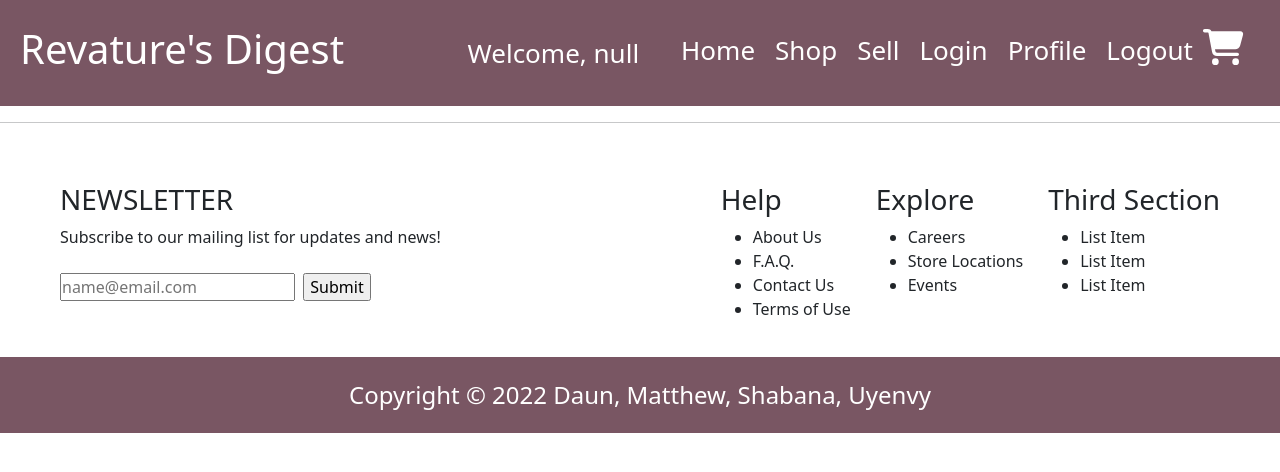
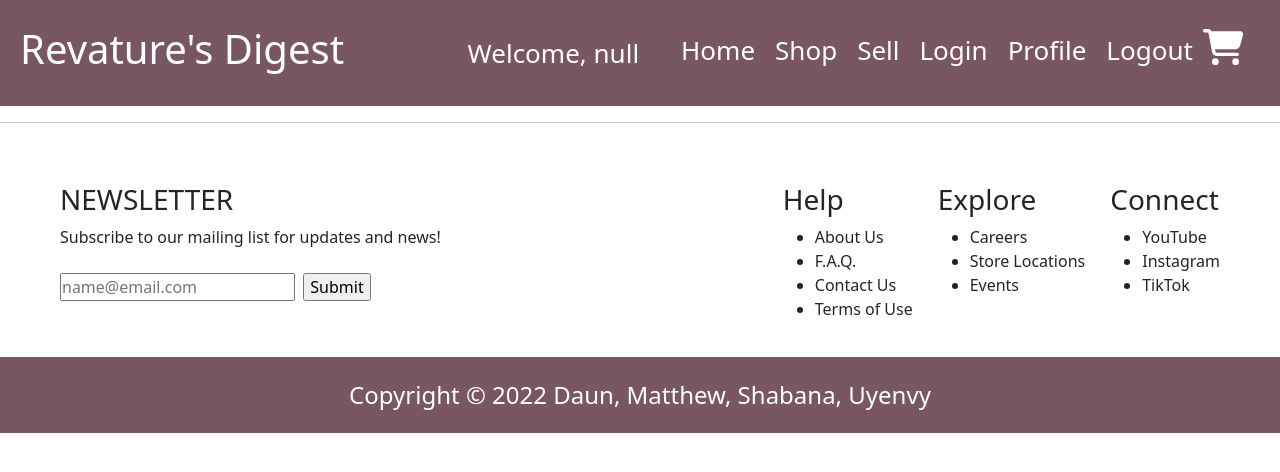
Before and after one commit to daunkim18/Project1, a React (Create React App) app in the folder frontend/: page /profile in a window 1280 px wide. Shown: the top 472 px of the page. Built offline with nearby package versions, Linux system fonts and the light colour scheme.

Commit message:
push local storage button

```diff
--- a/frontend/package.json
+++ b/frontend/package.json
@@ -7,8 +7,6 @@
     "@fortawesome/fontawesome-svg-core": "^6.1.1",
     "@fortawesome/free-solid-svg-icons": "^6.1.1",
     "@fortawesome/react-fontawesome": "^0.1.18",
-    "@material-ui/core": "^4.12.4",
-    "@material-ui/icons": "^4.11.3",
     "@testing-library/jest-dom": "^5.16.3",
     "@testing-library/react": "^12.1.4",
     "@testing-library/user-event": "^13.5.0",
@@ -17,7 +15,6 @@
     "react": "^17.0.0",
     "react-bootstrap": "^2.2.3",
     "react-dom": "^17.0.0",
-    "react-helmet-async": "^1.2.3",
     "react-router-bootstrap": "^0.26.1",
     "react-router-dom": "^6.3.0",
     "react-scripts": "5.0.0",
--- a/frontend/src/components/Footer.js
+++ b/frontend/src/components/Footer.js
@@ -39,11 +39,11 @@ function Footer() {
             </div>
             &nbsp;&nbsp;&nbsp;&nbsp;&nbsp;&nbsp;
             <div className='extraSection'>
-                <h3>Third Section</h3>
+                <h3>Connect</h3>
                 <ul>
-                    <li>List Item</li>
-                    <li>List Item</li>
-                    <li>List Item</li>
+                    <li>YouTube</li>
+                    <li>Instagram</li>
+                    <li>TikTok</li>
                 </ul>
             </div>
         </div>
--- a/frontend/src/components/Header.js
+++ b/frontend/src/components/Header.js
@@ -10,10 +10,12 @@ function Header() {
   const [openBurger, setOpenBurger] = useState(false);
 
   var loggedinuser = sessionStorage.getItem('currentUser');
-    const innerHTML = {__html: 'Welcome, ' + loggedinuser}
+
+  const innerHTML = {__html: 'Welcome, ' + loggedinuser}
 
   function clearSess() {
     sessionStorage.clear();
+    window.location.reload();
   }
 
   return (
@@ -44,7 +46,7 @@ function Header() {
               <Link to={"/profile"} className='profileLink'>Profile</Link>
             </li>
             <li>
-              <Link to={"/logout"} onClick={clearSess()} className='logoutLink'>Logout</Link>
+              <Link to={"/logout"} onClick={() =>{clearSess()}} className='logoutLink'>Logout</Link>
             </li>
           </ul>
           <a href="/cart">
@@ -81,7 +83,7 @@ function Header() {
                 <Link to={"/sell"} onClick={() => setOpenBurger(!openBurger)}>Sell</Link>
               </li>
               <li>
-                <Link to={"/logout"} onClick={clearSess()} className='logoutLink'>Logout</Link>
+                <Link to={"/logout"}  onClick={() =>{clearSess()}} className='logoutLink'>Logout</Link>
               </li>
       </ul>
     }
--- a/frontend/src/pages/Shop.js
+++ b/frontend/src/pages/Shop.js
@@ -1,4 +1,4 @@
-import React, {Component} from 'react'
+import React, {Component, useState, useEffect} from 'react'
 import axios from 'axios';
 import '../styles/Shop.css';
 import { FontAwesomeIcon } from '@fortawesome/react-fontawesome';
@@ -16,7 +16,9 @@ export default class Shop extends Component {
     getShopData() {
         axios.get(`http://localhost:3001/storeinventory`).then((response) => {
             const data = response.data
-                console.log(data)
+
+            let cartItems = []
+
             const shopData = data.map(book =>
                 <div classname='shopInventory'>
                     <div id='bookCard'>
@@ -28,7 +30,7 @@ export default class Shop extends Component {
                         <br/>
                         <b>Stock:</b> {book.stock}
                         <br/>
-                            <button type='submit' id='addCartBtn'><FontAwesomeIcon icon={faCartShopping} /> Add to Cart</button>
+                        <button type='submit' className='addCartBtn' id={book.book_name} onClick={function cart(){ cartItems.push(book.book_name); localStorage.setItem("currentCart", cartItems)}}><FontAwesomeIcon icon={faCartShopping}/> Add to Cart</button>
                     </div>
                 </div>
                 )
@@ -36,12 +38,10 @@ export default class Shop extends Component {
                 this.setState({
                     shopData
                 })
-
         })
         .catch((error) => {
             console.log(error)
         })
-
 }
     componentDidMount(){
         this.getShopData()
--- a/frontend/src/styles/Shop.css
+++ b/frontend/src/styles/Shop.css
@@ -6,14 +6,14 @@
     margin: 10px;
 }
 
-#addCartBtn {
+.addCartBtn {
     padding: 10px;
     color: white;
     background-color:  #6C809A;
     border: none;
 }
 
-#addCartBtn:hover {
+.addCartBtn:hover {
     background-color: black;
 }
 
```
Also changed, not shown: 2 other files (tests, documents, lock files or other folders). Lines whose indentation alone changed are shown as unchanged.
